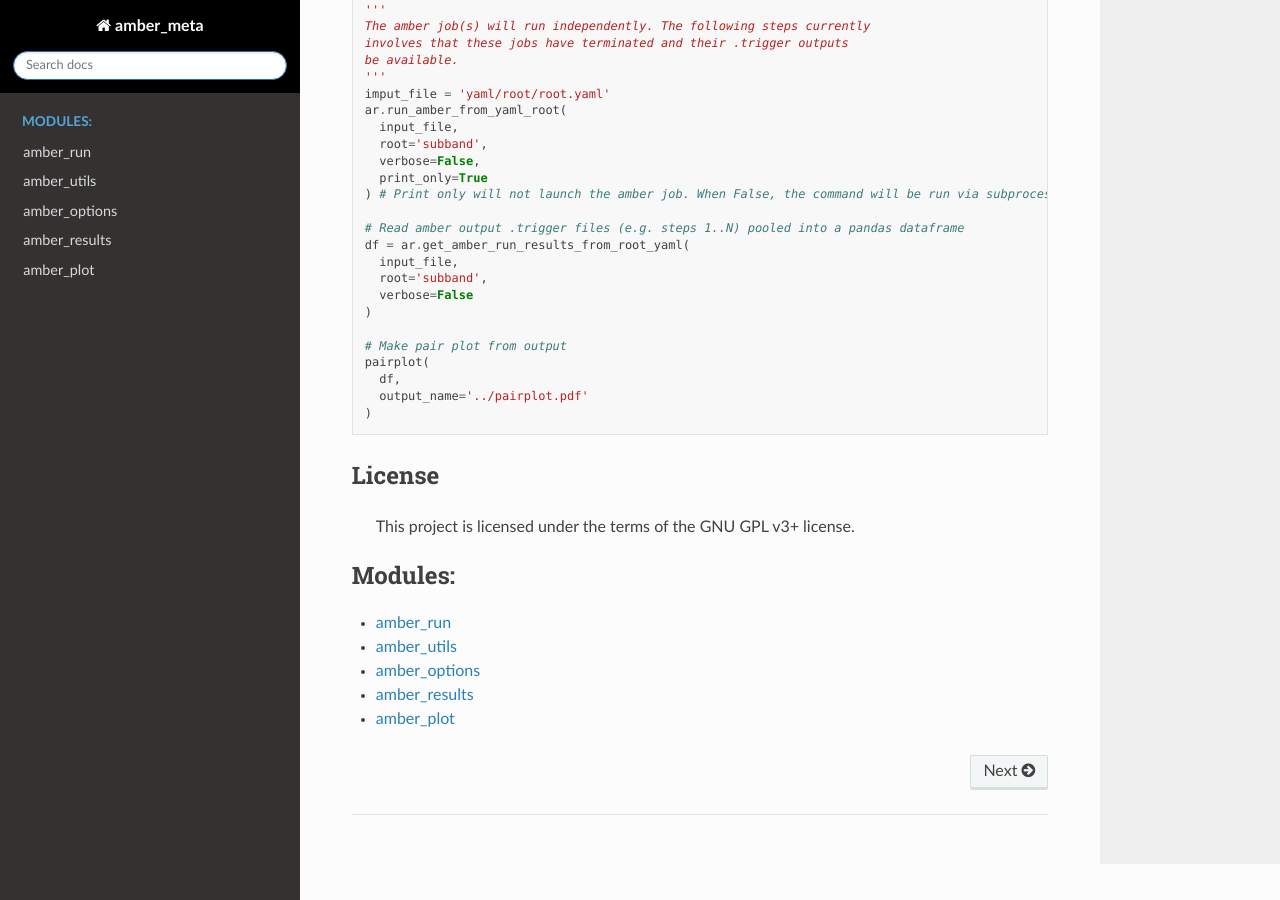
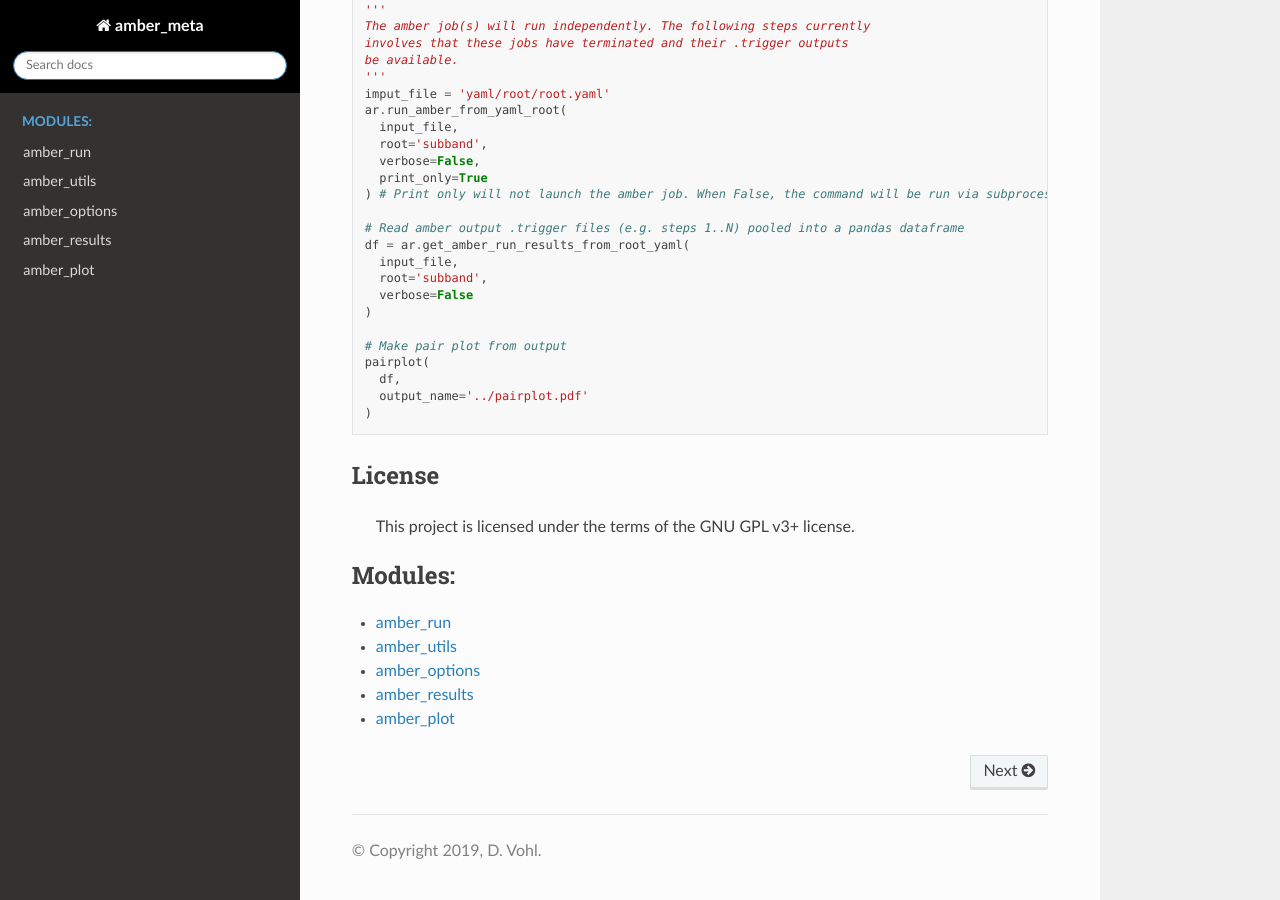
Before and after one commit to macrocosme/amber_meta, a Sphinx documentation site: the page built from docs/source/index.rst, in a window 1280 px wide and 900 px high, scrolled down 602 px. Built offline with Sphinx 7.4.7 and the Read the Docs theme 2.0.0, drawn with Linux system fonts in a browser that asks for light colours; pages that are not in the unit, such as notebooks, are missing from menus.

Commit message:
Update conf.py

```diff
--- a/docs/source/conf.py
+++ b/docs/source/conf.py
@@ -101,7 +101,7 @@ html_theme_options = {
     'display_version': False,
 }
 
-html_show_copyright = False
+html_show_copyright = True
 html_show_sphinx = False
 
 # Theme options are theme-specific and customize the look and feel of a theme
```
